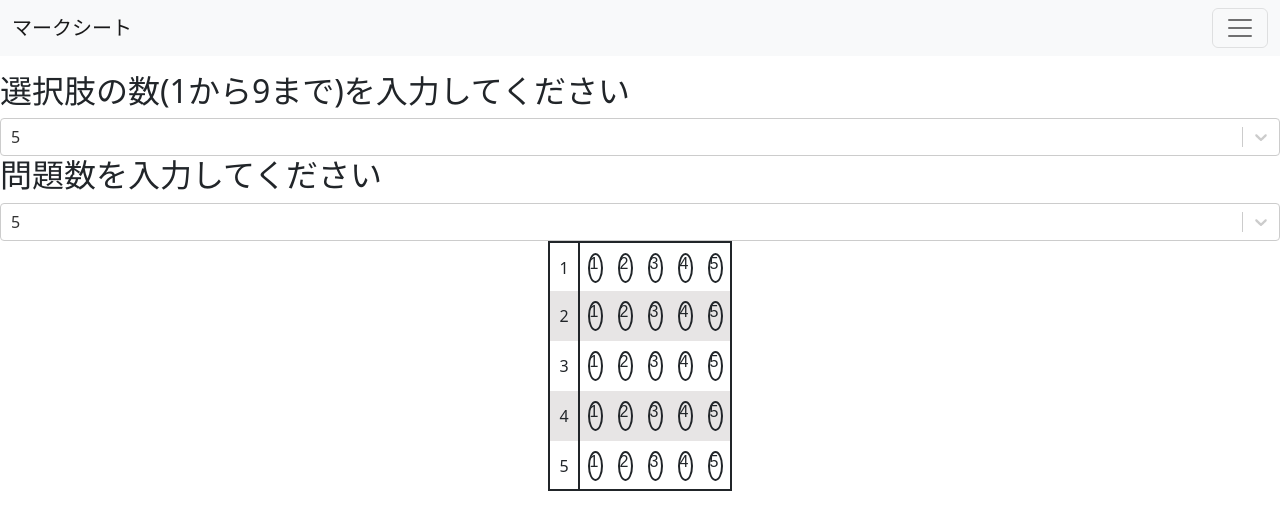
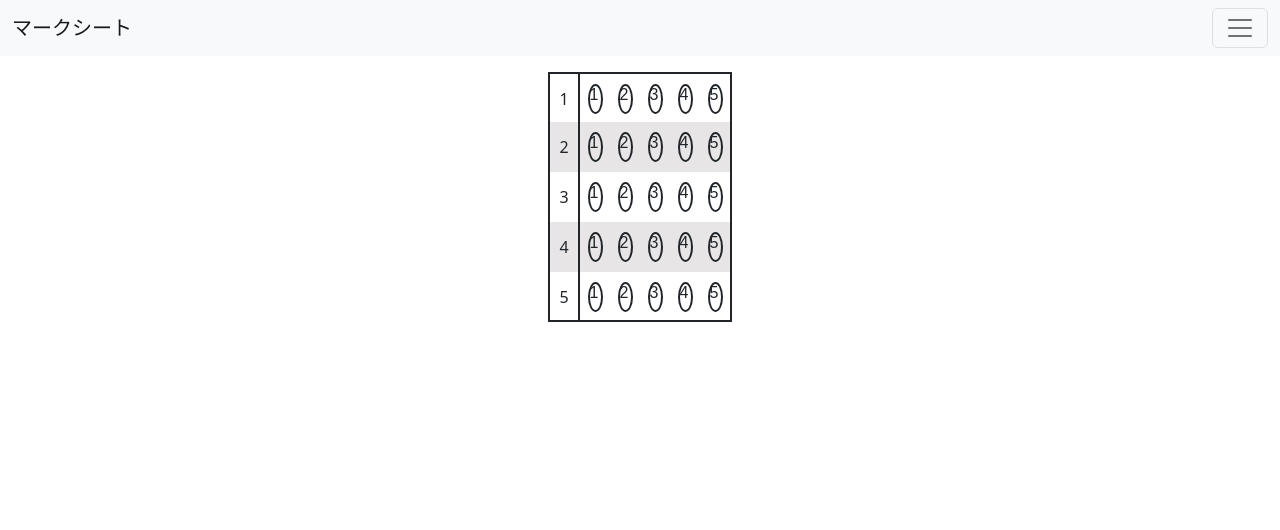
Before and after one commit to ken-hashimoto/marksheet-app, a React (Create React App) app: page / in a window 1280 px wide. Shown: the top 530 px of the page. Built offline with nearby package versions, Linux system fonts and the light colour scheme.

Commit message:
useContextを使って全体を書き換え

```diff
--- a/src/App.tsx
+++ b/src/App.tsx
@@ -2,17 +2,17 @@ import { Home } from "./routes/Home";
 import { NotFound } from "./routes/NotFound";
 import { Routes, Route } from "react-router-dom";
 import { Header } from "./components/header";
-import { ChoiceFormatProvider } from "./components/providers/marksheetParamsProvider";
+import { MarkSheetParamsProvider } from "./components/providers/MarkSheetParamsProvider";
 export const App: React.FC = () => {
   return (
     <>
-      <ChoiceFormatProvider>
+      <MarkSheetParamsProvider>
         <Header />
         <Routes>
           <Route path="/" element={<Home />} />
           <Route path="*" element={<NotFound />} />
         </Routes>
-      </ChoiceFormatProvider>
+      </MarkSheetParamsProvider>
     </>
   );
 };
--- a/src/components/ChoiceButtonList.tsx
+++ b/src/components/ChoiceButtonList.tsx
@@ -2,14 +2,11 @@ import styled from "styled-components";
 import { QNumBox } from "./QNum";
 import { ChoiceButtons } from "./ChoiceButtons";
 import { useContext } from "react";
-import { ChoiceFormatContext } from "./providers/marksheetParamsProvider";
-type Props = {
-  QNum: number;
-  cnt: number;
-};
-export const ChoiceButtonList = (props: Props) => {
-  const { QNum, cnt } = props;
-  const { ChoiceFormat } = useContext(ChoiceFormatContext);
+import { MarkSheetParamsContext } from "./providers/MarkSheetParamsProvider";
+
+export const ChoiceButtonList = () => {
+  const { ChoiceFormat, ChoiceNum, QNum } = useContext(MarkSheetParamsContext);
+
   const generateQNumList = (start: number, stop: number) =>
     Array.from({ length: stop - start + 1 }, (_, i) => start + i);
   const QNumList: number[] = generateQNumList(1, QNum);
@@ -23,7 +20,10 @@ export const ChoiceButtonList = (props: Props) => {
             } ${val === QNum ? "is-bottom" : ""}`}
           >
             <QNumBox QIndex={val}></QNumBox>
-            <ChoiceButtons cnt={cnt} format={ChoiceFormat}></ChoiceButtons>
+            <ChoiceButtons
+              cnt={ChoiceNum}
+              format={ChoiceFormat}
+            ></ChoiceButtons>
           </SChoiceButtonsWrapper>
         </>
       ))}
--- a/src/components/header.tsx
+++ b/src/components/header.tsx
@@ -1,17 +1,21 @@
-import { useState } from "react";
 import Container from "react-bootstrap/Container";
 import Nav from "react-bootstrap/Nav";
 import Navbar from "react-bootstrap/Navbar";
 import Offcanvas from "react-bootstrap/Offcanvas";
 import { SelectChoiceFormat, SelectChoiceNum, SelectQNum } from "../pages/Home";
 import { useContext } from "react";
-import { ChoiceFormatContext } from "./providers/marksheetParamsProvider";
+import { MarkSheetParamsContext } from "./providers/MarkSheetParamsProvider";
+
 export const Header = () => {
-  const initialQNum: number = 5;
-  const initialChoiceNum: number = 5;
-  const [ChoiceNum, setChoiceNum] = useState<number>(initialChoiceNum);
-  const [QNum, setQNum] = useState<number>(initialQNum);
-  const { ChoiceFormat, setChoiceFormat } = useContext(ChoiceFormatContext);
+  const {
+    ChoiceFormat,
+    setChoiceFormat,
+    ChoiceNum,
+    setChoiceNum,
+    QNum,
+    setQNum,
+  } = useContext(MarkSheetParamsContext);
+
   return (
     <Navbar bg="light" expand={false} className="mb-3">
       <Container fluid>
--- a/src/components/providers/marksheetParamsProvider.tsx
+++ b/src/components/providers/marksheetParamsProvider.tsx
@@ -10,18 +10,35 @@ import {
 type Props = {
   children: ReactNode;
 };
-export const ChoiceFormatContext = createContext(
+export const MarkSheetParamsContext = createContext(
   {} as {
     ChoiceFormat: string;
     setChoiceFormat: Dispatch<SetStateAction<string>>;
+    ChoiceNum: number;
+    setChoiceNum: Dispatch<SetStateAction<number>>;
+    QNum: number;
+    setQNum: Dispatch<SetStateAction<number>>;
   }
 );
-export const ChoiceFormatProvider: FC<Props> = (props) => {
+export const MarkSheetParamsProvider: FC<Props> = (props) => {
   const { children } = props;
   const [ChoiceFormat, setChoiceFormat] = useState<string>("number");
+  const initialChoiceNum: number = 5;
+  const [ChoiceNum, setChoiceNum] = useState<number>(initialChoiceNum);
+  const initialQNum: number = 5;
+  const [QNum, setQNum] = useState<number>(initialQNum);
   return (
-    <ChoiceFormatContext.Provider value={{ ChoiceFormat, setChoiceFormat }}>
+    <MarkSheetParamsContext.Provider
+      value={{
+        ChoiceFormat,
+        setChoiceFormat,
+        ChoiceNum,
+        setChoiceNum,
+        QNum,
+        setQNum,
+      }}
+    >
       {children}
-    </ChoiceFormatContext.Provider>
+    </MarkSheetParamsContext.Provider>
   );
 };
--- a/src/pages/Home.tsx
+++ b/src/pages/Home.tsx
@@ -1,6 +1,7 @@
-import { useState } from "react";
+import { useState, useContext } from "react";
 import Select from "react-select";
 import { ChoiceButtonList } from "../components/ChoiceButtonList";
+import { MarkSheetParamsContext } from "../components/providers/MarkSheetParamsProvider";
 // 問題数の選択肢のプルダウンを生成
 const generateNumSelect = (maxNum: number) => {
   type Selections = {
@@ -23,9 +24,13 @@ type Props = {
 };
 export const SelectChoiceFormat = (props: Props) => {
   const { value, handler } = props;
+  const { ChoiceFormat } = useContext(MarkSheetParamsContext);
   const options = [
     { value: "number", label: "数字（1,2,3, ...）" },
-    { value: "alphabet", label: "アルファベット（A,B,C, ...）" },
+    {
+      value: "alphabet",
+      label: "アルファベット（A,B,C, ...）",
+    },
   ];
   // TODO: ここのanyをなおす
   const handleChoiceFormat = (e: any) => {
@@ -35,12 +40,13 @@ export const SelectChoiceFormat = (props: Props) => {
     <Select
       options={options}
       onChange={handleChoiceFormat}
-      defaultValue={options[0]}
+      defaultValue={options.find((item) => item.value === ChoiceFormat)}
     />
   );
 };
 export const SelectChoiceNum = (props: Props) => {
   const { value, handler } = props;
+  const { ChoiceNum } = useContext(MarkSheetParamsContext);
   const options = generateNumSelect(9);
   // TODO: ここのanyをなおす
   const handleChoiceNum = (e: any) => {
@@ -50,13 +56,14 @@ export const SelectChoiceNum = (props: Props) => {
     <Select
       options={options}
       onChange={handleChoiceNum}
-      defaultValue={options[5 - 1]}
+      defaultValue={options.find((item) => item.value === ChoiceNum)}
     />
   );
 };
 
 export const SelectQNum = (props: Props) => {
   const { value, handler } = props;
+  const { QNum } = useContext(MarkSheetParamsContext);
   const options = generateNumSelect(200);
   // TODO: ここのanyをなおす
   const handleQNum = (e: any) => {
@@ -66,25 +73,10 @@ export const SelectQNum = (props: Props) => {
     <Select
       options={options}
       onChange={handleQNum}
-      defaultValue={options[5 - 1]}
+      defaultValue={options.find((item) => item.value === QNum)}
     />
   );
 };
 export const Home = () => {
-  const initialQNum: number = 5;
-  const initialChoiceNum: number = 5;
-  const [ChoiceNum, setChoiceNum] = useState<number>(initialChoiceNum);
-  const [QNum, setQNum] = useState<number>(initialQNum);
-  return (
-    <>
-      <h2>選択肢の数(1から9まで)を入力してください</h2>
-      <SelectChoiceNum
-        value={ChoiceNum}
-        handler={setChoiceNum}
-      ></SelectChoiceNum>
-      <h2>問題数を入力してください</h2>
-      <SelectQNum value={QNum} handler={setQNum}></SelectQNum>
-      <ChoiceButtonList cnt={ChoiceNum} QNum={QNum}></ChoiceButtonList>
-    </>
-  );
+  return <ChoiceButtonList></ChoiceButtonList>;
 };
```
